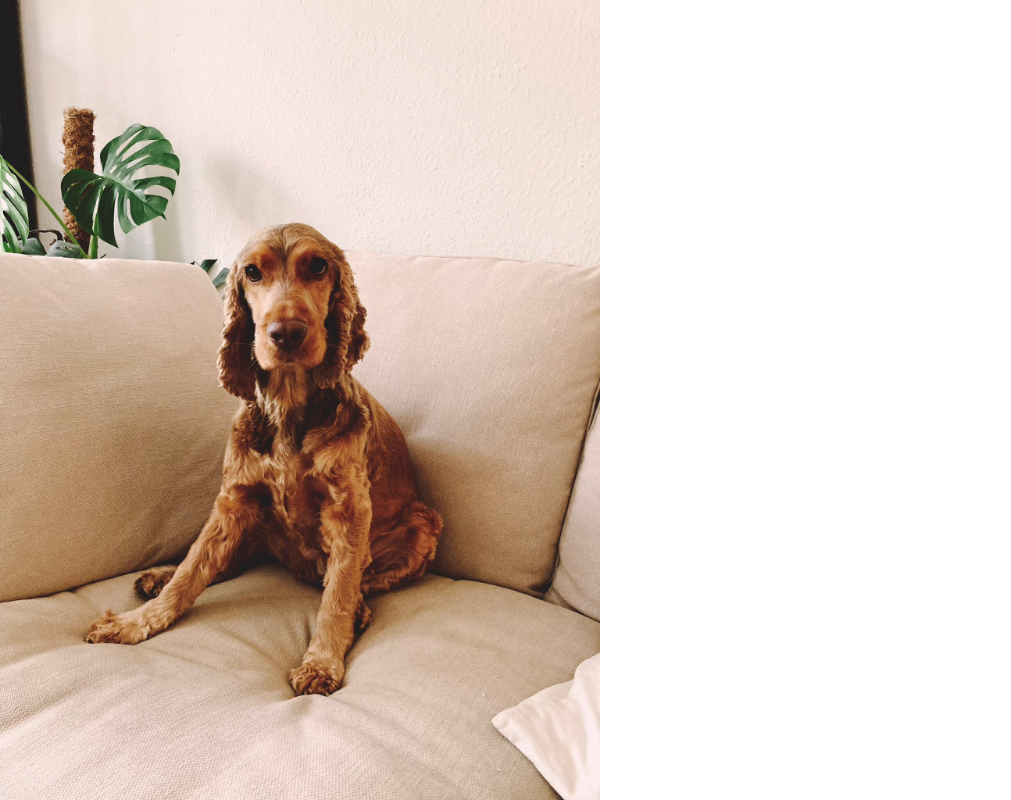
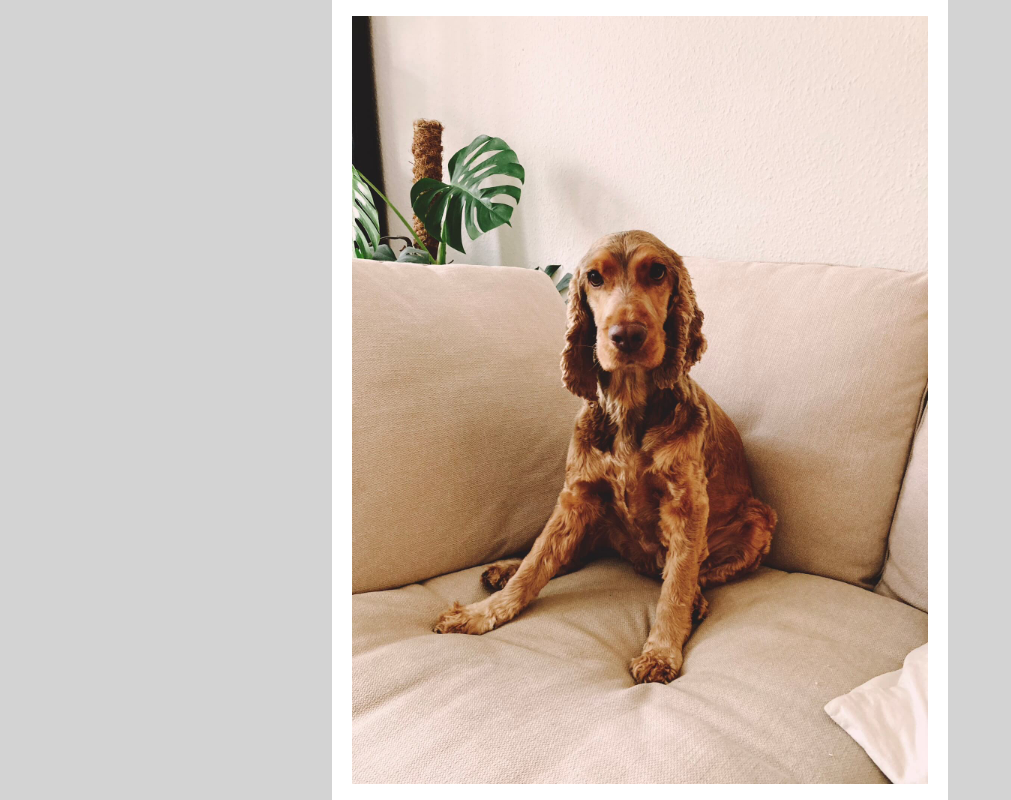
Before and after one commit to danshagen/danshagen.github.io, a plain HTML site: page index.html in a window 1280 px wide. Shown: the whole page, without its empty margins (0-1011 px from the left). Drawn offline with Linux system fonts and the light colour scheme.

Commit message:
fixup formatting

```diff
--- a/index.html
+++ b/index.html
@@ -11,19 +11,26 @@
       body, html {
         padding: 0;
         margin: 0;
-        height: 100vh;
+
         display: flex;
+        flex-basis: fit-content;
         align-items: center;
+        justify-content: center;
+
+        background-color: lightgray;
       }
       img {
-        display: block;
-        max-height: 100vh;
-        max-width: 100vw;
-        margin: auto;
+        background-color: white;
+        padding: 1rem 1.25rem;
+
+        flex-grow: 1;
+        flex-shrink: 1;
+        max-height: 100dvh;
+        max-width: 100dvw;
       }
     </style>
   </head>
   <body>
-    <img src="john.jpg" alt="The glorious John Kipshagen.">
+    <img src="john.jpg" alt="The glorious John Kipshagen." title="Wuff!">
   </body>
 </html>
```
